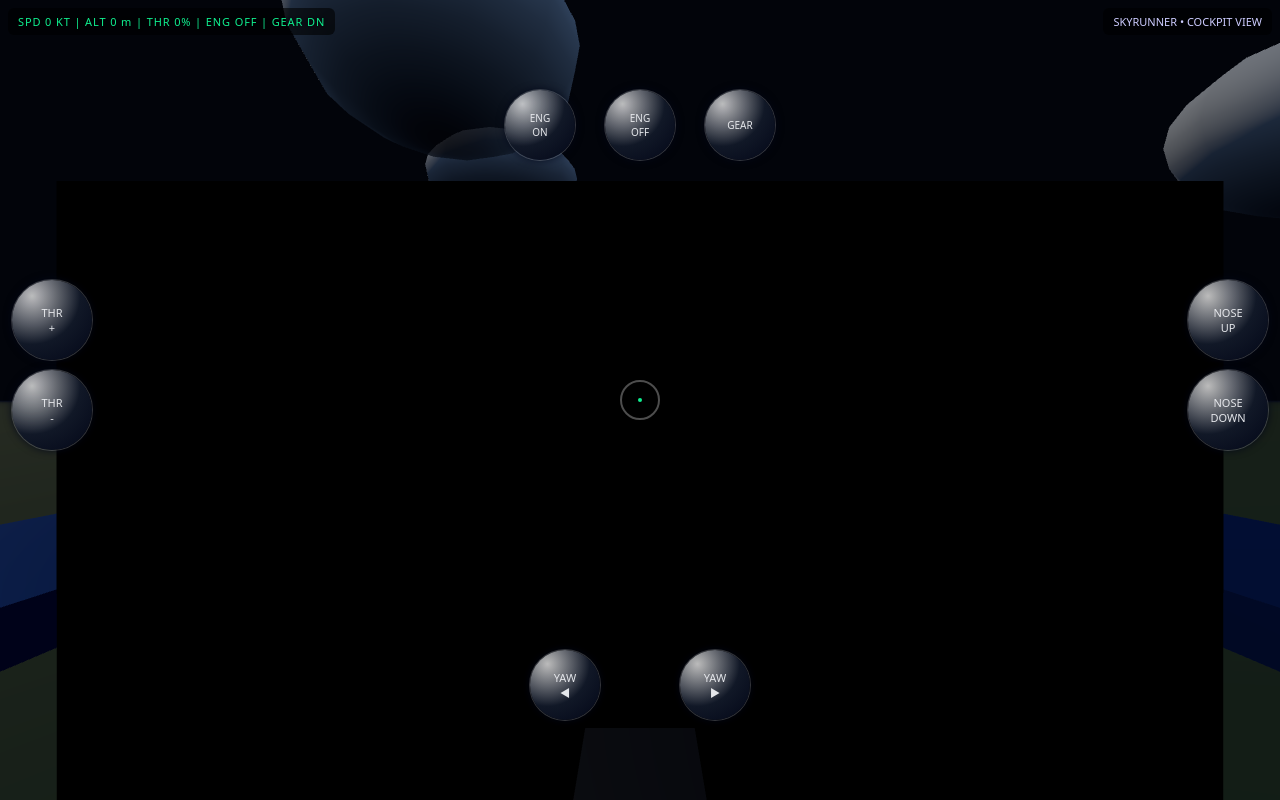
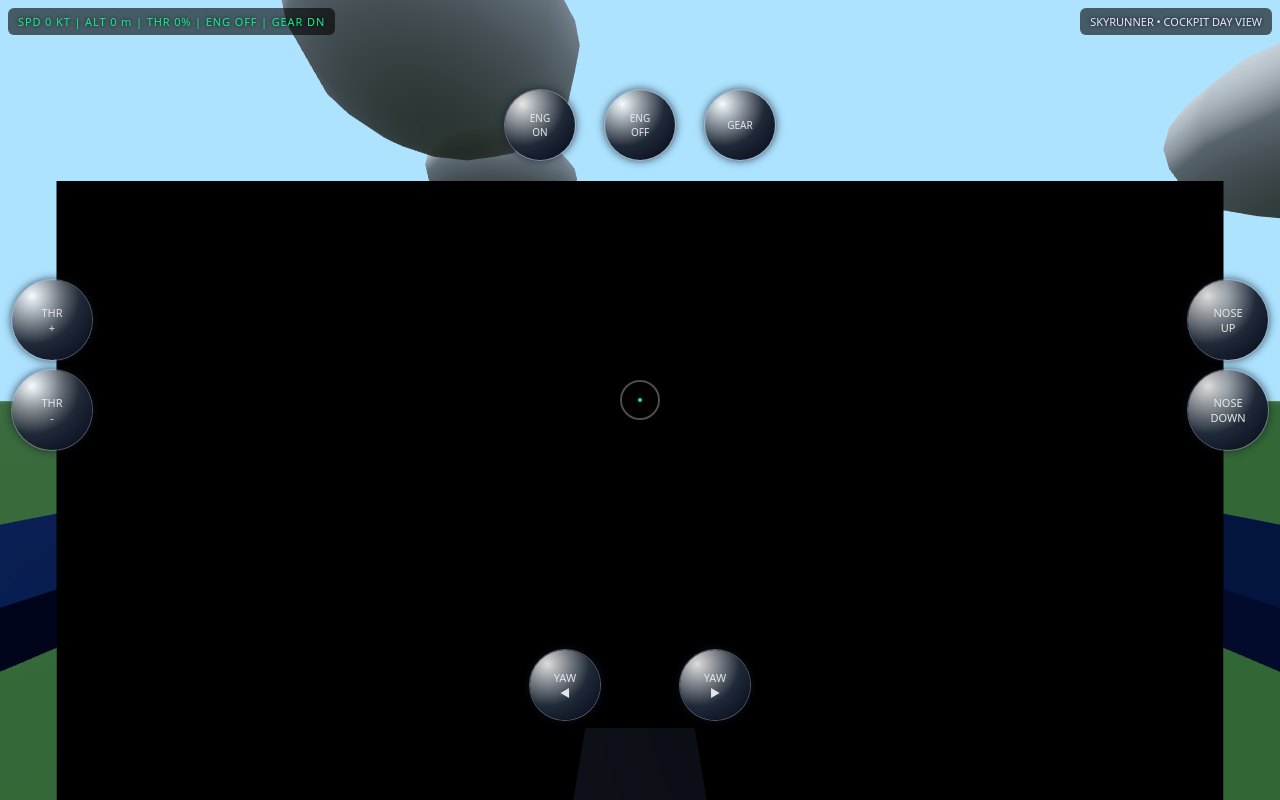
Before and after one commit to ulkerme-gif/Sky_runner, a plain HTML site: page index.html in a window 1280 px wide. Drawn offline with nearby package versions, Linux system fonts and the light colour scheme; animation ran at ten frames a second.

Commit message:
Update index.html

```diff
--- a/index.html
+++ b/index.html
@@ -2,7 +2,7 @@
 <html lang="tr">
 <head>
     <meta charset="UTF-8" />
-    <title>SkyRunner 3D - Cockpit View Jet</title>
+    <title>SkyRunner 3D - Cockpit Day Final</title>
     <meta name="viewport" content="width=device-width, initial-scale=1.0, maximum-scale=1.0, user-scalable=no" />
 
     <style>
@@ -17,14 +17,15 @@
             width: 100%;
             height: 100%;
             overflow: hidden;
-            background: radial-gradient(circle at top, #071729 0%, #02040a 45%, #000000 100%);
+            /* GÜNDÜZ GÖKYÜZÜ ARKAPLANI */
+            background: linear-gradient(to bottom, #aee3ff 0%, #e0f3ff 45%, #bcd7ff 100%);
             font-family: system-ui, -apple-system, BlinkMacSystemFont, "Segoe UI", sans-serif;
         }
 
         #game-container {
             position: relative;
-            width: 100vw;
-            height: 100vh;
+            width: 100%;
+            height: 100%;
             overflow: hidden;
             background: transparent;
         }
@@ -63,7 +64,7 @@
             padding: 6px 10px;
             border-radius: 6px;
             background: rgba(0, 0, 0, 0.6);
-            color: #ccccff;
+            color: #e5e7ff;
             font-size: 11px;
             pointer-events: none;
             text-shadow: 0 0 4px #000;
@@ -120,10 +121,10 @@
             height: 80px;
             border-radius: 999px;
             background:
-                radial-gradient(circle at 25% 20%, #ffffffbb, #111827 55%, #020617 100%);
+                radial-gradient(circle at 25% 20%, #ffffffdd, #1f2937 55%, #020617 100%);
             box-shadow:
-                0 0 0 1px #ffffff33,
-                0 0 8px #020617;
+                0 0 0 1px #ffffff55,
+                0 0 10px rgba(15,23,42,0.9);
             display: flex;
             align-items: center;
             justify-content: center;
@@ -142,7 +143,7 @@
                 0 0 18px #0fef8f55;
         }
 
-        /* Kontroller yukarıda */
+        /* Kontroller */
 
         /* Sol: THR */
         .btn-thr-up {
@@ -216,7 +217,7 @@
 
     <div class="hud">
         <div id="hud-info">SPD 0 | ALT 0 | THR 0%</div>
-        <div id="hud-sub">SKYRUNNER • COCKPIT VIEW</div>
+        <div id="hud-sub">SKYRUNNER • COCKPIT DAY VIEW</div>
         <div id="hud-terrain">TERRAIN</div>
         <div id="hud-center"></div>
 
@@ -252,10 +253,13 @@
     });
     renderer.setPixelRatio(window.devicePixelRatio || 1);
     renderer.setSize(container.clientWidth, container.clientHeight);
-    renderer.setClearColor(0x02040a, 1);
+
+    // GÜNDÜZ GÖKYÜZÜ RENGİ
+    renderer.setClearColor(0xaee3ff, 1);
 
     const scene = new THREE.Scene();
-    scene.fog = new THREE.FogExp2(0x020617, 0.0008);
+    // GÜNDÜZ SİSİ
+    scene.fog = new THREE.FogExp2(0xcfe8ff, 0.00035);
 
     const camera = new THREE.PerspectiveCamera(
         60,
@@ -264,27 +268,27 @@
         8000
     );
 
-    // Işıklar
-    const hemi = new THREE.HemisphereLight(0x8fbfff, 0x050811, 0.9);
+    // Işıklar (daha parlak gündüz)
+    const hemi = new THREE.HemisphereLight(0xdbeafe, 0x2f3b2f, 1.0);
     scene.add(hemi);
 
-    const dir = new THREE.DirectionalLight(0xfff2cc, 1.1);
-    dir.position.set(200, 300, 120);
+    const dir = new THREE.DirectionalLight(0xffffff, 1.25);
+    dir.position.set(200, 400, 120);
     dir.castShadow = true;
     scene.add(dir);
 
     // "Güneş"
-    const sunGeo = new THREE.SphereGeometry(50, 32, 32);
-    const sunMat = new THREE.MeshBasicMaterial({ color: 0xfff4d2 });
+    const sunGeo = new THREE.SphereGeometry(60, 32, 32);
+    const sunMat = new THREE.MeshBasicMaterial({ color: 0xfff7d6 });
     const sun = new THREE.Mesh(sunGeo, sunMat);
-    sun.position.set(-800, 800, -1500);
+    sun.position.set(-800, 900, -1500);
     scene.add(sun);
 
-    // Zemin
+    // Zemin (daha açık yeşil)
     const groundGeo = new THREE.PlaneGeometry(6000, 6000, 32, 32);
     const groundMat = new THREE.MeshStandardMaterial({
-        color: 0x0b261b,
-        roughness: 0.95,
+        color: 0x3b7f3b,
+        roughness: 0.9,
         metalness: 0.0
     });
     const ground = new THREE.Mesh(groundGeo, groundMat);
@@ -296,7 +300,7 @@
     // Pist
     const runwayGeo = new THREE.PlaneGeometry(1600, 60);
     const runwayMat = new THREE.MeshStandardMaterial({
-        color: 0x22252b,
+        color: 0x2f343c,
         roughness: 0.8,
         metalness: 0.2
     });
@@ -309,8 +313,8 @@
     // Pist çizgileri (runway ekseni Z)
     const stripeMat = new THREE.MeshStandardMaterial({
         color: 0xffffff,
-        roughness: 0.9,
-        metalness: 0.0
+        roughness: 0.8,
+        metalness: 0.1
     });
     for (let i = -750; i <= 750; i += 80) {
         const stripeGeo = new THREE.PlaneGeometry(18, 3);
@@ -323,7 +327,7 @@
     // Yan kenar çizgileri
     const edgeMat = new THREE.MeshStandardMaterial({
         color: 0xfafafa,
-        roughness: 0.95,
+        roughness: 0.9,
         metalness: 0.0
     });
     const edgeGeo = new THREE.PlaneGeometry(1600, 1.5);
@@ -335,12 +339,12 @@
     rightEdge.position.set(27, 0.03, 0);
     scene.add(leftEdge, rightEdge);
 
-    // Bulutlar
+    // Bulutlar (gündüz, hafif daha opak)
     const clouds = [];
     const cloudMat = new THREE.MeshLambertMaterial({
         color: 0xffffff,
         transparent: true,
-        opacity: 0.75
+        opacity: 0.9
     });
     for (let i = 0; i < 25; i++) {
         const cg = new THREE.SphereGeometry(THREE.MathUtils.randFloat(40, 80), 12, 12);
@@ -367,7 +371,6 @@
 
     const jet = new THREE.Group();
 
-    // Referanslar
     let leftWing, rightWing, tail;
     let flapL, flapR, elevonL, elevonR;
     let rudderL, rudderR;
@@ -381,9 +384,9 @@
 
     // Malzemeler
     const hullMetalMaterial = new THREE.MeshStandardMaterial({
-        color: 0x1e293b,
+        color: 0x1f2937,
         metalness: 0.9,
-        roughness: 0.32
+        roughness: 0.28
     });
     const accentBlueMaterial = new THREE.MeshStandardMaterial({
         color: 0x2563eb,
@@ -432,10 +435,10 @@
     });
     const canopyOuterMaterial = new THREE.MeshPhysicalMaterial({
         color: 0x93c5fd,
-        roughness: 0.05,
-        metalness: 0.1,
+        roughness: 0.08,
+        metalness: 0.15,
         transparent: true,
-        opacity: 0.3,   // daha şeffaf cam
+        opacity: 0.22,  // GÜNDÜZ İÇİN DAHA ŞEFFAF
         reflectivity: 1.0,
         clearcoat: 0.9
     });
@@ -525,7 +528,6 @@
     canopyFrame.castShadow = true;
     jet.add(canopyFrame);
 
-    // Ön cam çerçevesi
     const frontFrameGeo = new THREE.BoxGeometry(0.1, 0.9, 1.6);
     const frontFrame = new THREE.Mesh(frontFrameGeo, canopyFrameMaterial);
     frontFrame.position.set(3.4, 0.7, 0);
@@ -714,22 +716,18 @@
 
     // ------------------ KOKPİT İÇİ ------------------
 
-    // Kokpit rig: kamerayı buna bağlayacağız
     cockpitRig = new THREE.Object3D();
     cockpitRig.position.set(2.4, 0.8, 0);
     jet.add(cockpitRig);
 
-    // Kamerayı kokpite koy
     cockpitRig.add(camera);
-    camera.position.set(0, 0.05, 0); // pilotun kafası gibi
+    camera.position.set(0, 0.05, 0);
 
-    // Kokpit paneli
     const panelGeo = new THREE.BoxGeometry(2.6, 1.0, 0.15);
     const cockpitPanel = new THREE.Mesh(panelGeo, panelMaterial);
     cockpitPanel.position.set(3.3, -0.1, 0);
     jet.add(cockpitPanel);
 
-    // Panelde ekranlar
     const screenGeo = new THREE.PlaneGeometry(0.6, 0.4);
     const screenMats = [
         new THREE.MeshBasicMaterial({ color: 0x22c55e, transparent: true, opacity: 0.8 }),
@@ -750,18 +748,16 @@
     addScreen(-0.4, -0.25, 1);
     addScreen(0.4, -0.25, 0);
 
-    // HUD cam (kokpit içi cam)
     const hudGlassGeo = new THREE.PlaneGeometry(1.8, 0.6);
     const hudGlassMat = new THREE.MeshBasicMaterial({
         color: 0x38bdf8,
         transparent: true,
-        opacity: 0.25
+        opacity: 0.18
     });
     const hudGlass = new THREE.Mesh(hudGlassGeo, hudGlassMat);
     hudGlass.position.set(3.1, 0.5, 0);
     jet.add(hudGlass);
 
-    // Kontrol kolu (joystick)
     controlStick = new THREE.Group();
 
     const stickBaseGeo = new THREE.CylinderGeometry(0.07, 0.1, 0.6, 10);
@@ -778,7 +774,6 @@
     controlStick.position.set(2.1, -0.1, 0);
     jet.add(controlStick);
 
-    // Kokpit yan paneller
     const sidePanelGeo = new THREE.BoxGeometry(1.2, 0.6, 0.1);
     const sidePanelL = new THREE.Mesh(sidePanelGeo, panelMaterial);
     const sidePanelR = new THREE.Mesh(sidePanelGeo, panelMaterial);
@@ -788,13 +783,11 @@
     sidePanelR.rotation.y = THREE.MathUtils.degToRad(-15);
     jet.add(sidePanelL, sidePanelR);
 
-    // Kokpit taban
     const floorGeo = new THREE.BoxGeometry(2.5, 0.08, 1.6);
     const floor = new THREE.Mesh(floorGeo, panelMaterial);
     floor.position.set(2.0, -0.4, 0);
     jet.add(floor);
 
-    // Jet sahneye eklendi
     scene.add(jet);
 
     // -----------------------
@@ -821,7 +814,6 @@
     const liftFactor = 35;
     const takeoffSpeed = 90;
 
-    // Kokpitten etrafa bakma
     let viewYawOffset = 0;
     let viewPitchOffset = 0;
 
@@ -829,9 +821,9 @@
     const hudTerrain = document.getElementById("hud-terrain");
 
     function resetFlight() {
-        // Pistin üstüne, kalkışa hazır pozisyon
+        // Pistin üzerinde kalkışa hazır konum
         jet.position.set(0, 2.4, 650);
-        jet.rotation.set(0, -Math.PI / 2, 0); // burun -Z yönüne bakıyor
+        jet.rotation.set(0, -Math.PI / 2, 0);
         speed = 0;
         throttle = 0;
         yawInput = 0;
@@ -845,7 +837,9 @@
         viewYawOffset = 0;
         viewPitchOffset = 0;
 
-        // İniş takımlarını tamamen aç
+        hudTerrain.textContent = "TERRAIN";
+        hudTerrain.style.opacity = "0";
+
         [
             noseWheel, mainWheelL, mainWheelR,
             gearStrutN, gearStrutL, gearStrutR
@@ -854,8 +848,10 @@
             o.scale.set(1, 1, 1);
         });
 
-        // Kontrol yüzeylerini sıfırla
-        [flapL, flapR, elevonL, elevonR, canardL, canardR, rudderL, rudderR].forEach(o => {
+        [
+            flapL, flapR, elevonL, elevonR,
+            canardL, canardR, rudderL, rudderR
+        ].forEach(o => {
             if (!o) return;
             o.rotation.x = 0;
             o.rotation.y = 0;
@@ -906,7 +902,7 @@
     function updateLandingGear(dt) {
         const targetVisible = (!airborne) || landingGearExtended;
         const targetScale = targetVisible ? 1.0 : 0.0;
-        const lerpFactor = 4.0 * dt; // biraz daha yumuşak
+        const lerpFactor = 4.0 * dt;
 
         function lerpScale(obj) {
             if (!obj) return;
@@ -930,7 +926,7 @@
         const elevonTarget = THREE.MathUtils.degToRad(pitchInput * -14);
         const canardTarget = THREE.MathUtils.degToRad(pitchInput * -16);
         const rudderTarget = THREE.MathUtils.degToRad(yawInput * -20);
-        const factor = 6 * dt; // önce 10'du, yumuşak
+        const factor = 6 * dt;
 
         if (flapL && flapR) {
             flapL.rotation.x = THREE.MathUtils.lerp(flapL.rotation.x, flapTarget, factor);
@@ -949,7 +945,6 @@
             rudderR.rotation.y = THREE.MathUtils.lerp(rudderR.rotation.y, rudderTarget, factor);
         }
 
-        // Joystick animasyonu (yumuşak)
         if (controlStick) {
             const targetPitch = THREE.MathUtils.degToRad(pitchInput * -18);
             const targetRoll = THREE.MathUtils.degToRad(yawInput * -22);
@@ -958,7 +953,6 @@
             controlStick.rotation.z = THREE.MathUtils.lerp(controlStick.rotation.z, targetRoll, s);
         }
 
-        // Burun tekeri yönlendirme
         if (noseWheel && !airborne) {
             const steerTarget = THREE.MathUtils.degToRad(yawInput * 30);
             const steerFactor = 5 * dt;
@@ -994,8 +988,6 @@
         const veryFast = speed > 170;
         const crazyPitch = Math.abs(jet.rotation.x) > 0.9;
         const crazyRoll = Math.abs(jet.rotation.z) > 1.2;
-
-        // yere çok yakınken yüksek hız/yanlış açı
         if (alt < 3 && (severeVertical || veryFast || crazyPitch || crazyRoll)) {
             return true;
         }
@@ -1007,7 +999,6 @@
         engineOn = false;
         throttle = Math.max(0, throttle - 0.5 * dt);
 
-        // Yerde kayıp yan dönme efekti
         speed *= 0.94;
         jet.position.y = 2.2;
 
@@ -1018,7 +1009,6 @@
         jet.rotation.x = THREE.MathUtils.lerp(jet.rotation.x, 0.6, 1.5 * dt);
         jet.rotation.z += 1.2 * dt;
 
-        // HUD "CRASH" gibi olsun
         hudTerrain.textContent = "CRASH";
         const blink = 0.5 + 0.5 * Math.sin(t * 10);
         hudTerrain.style.opacity = (0.4 + 0.6 * blink).toString();
@@ -1029,8 +1019,6 @@
         updateHUD();
 
         if (crashTimer > 3.0) {
-            hudTerrain.textContent = "TERRAIN";
-            hudTerrain.style.opacity = "0";
             resetFlight();
         }
     }
@@ -1041,7 +1029,6 @@
             return;
         }
 
-        // Motor kapalıysa throttle yavaşça düşsün
         if (!engineOn) {
             throttle = Math.max(0, throttle - 0.4 * dt);
         }
@@ -1065,12 +1052,10 @@
         const rollDiff = (rollTarget + rollAutoPitch) - rollCurrent;
         jet.rotation.z += rollDiff * 2.4 * dt;
 
-        // İleri hareket (model lokal +X ekseni)
         const forwardLocal = new THREE.Vector3(1, 0, 0);
         forwardLocal.applyQuaternion(jet.quaternion);
         jet.position.addScaledVector(forwardLocal, speed * dt);
 
-        // Kalkış / iniş
         if (!airborne) {
             jet.position.y = 2.4;
             verticalSpeed = 0;
@@ -1109,7 +1094,6 @@
             }
         }
 
-        // Kamera: kokpitten bakış + etrafa bakma
         if (cockpitRig) {
             const cockpitWorld = new THREE.Vector3();
             cockpitRig.getWorldPosition(cockpitWorld);
@@ -1118,14 +1102,12 @@
             const viewEuler = new THREE.Euler(viewPitchOffset, viewYawOffset, 0, "YXZ");
             viewDirLocal.applyEuler(viewEuler);
             const viewDirWorld = viewDirLocal.clone().applyQuaternion(jet.quaternion);
-
             const lookTarget = cockpitWorld.clone().add(viewDirWorld.multiplyScalar(200));
 
-            camera.position.set(0, 0.05, 0); // kokpit içinde sabit nokta (lokal)
+            camera.position.set(0, 0.05, 0);
             camera.lookAt(lookTarget);
         }
 
-        // Kanat animasyonu
         const wingOsc = Math.sin(t * 6) * 0.02 * throttle;
         if (leftWing && rightWing && tail) {
             leftWing.rotation.x = THREE.MathUtils.degToRad(3) + wingOsc;
@@ -1142,7 +1124,6 @@
         updateHUD();
     }
 
-    // Bulutlar
     function updateClouds(dt) {
         clouds.forEach(c => {
             c.position.x += 2 * dt;
@@ -1160,7 +1141,6 @@
         });
     }
 
-    // Butonlar
     function bindButton(selector, onPress, onRelease) {
         const el = document.querySelector(selector);
         if (!el) return;
@@ -1238,17 +1218,17 @@
         () => {}
     );
 
-    // Kokpitte etrafa bakma - canvas üzerinde sürükleme
+    // Kokpitten etrafa bakma (ekrana dokunup sürükle)
     let looking = false;
     let lastLookX = 0;
     let lastLookY = 0;
 
-    const maxViewYaw = 0.7;   // ~40°
-    const maxViewPitch = 0.4; // ~23°
+    const maxViewYaw = 0.7;
+    const maxViewPitch = 0.4;
 
     function onPointerDown(e) {
         if (e.pointerType === "mouse" && e.button !== 0) return;
-        if (crashed) return; // kazada bakış serbest de olabilir ama sade tutalım
+        if (crashed) return;
         if (e.target !== canvas) return;
         looking = true;
         lastLookX = e.clientX;
@@ -1278,7 +1258,6 @@
     window.addEventListener('pointerup', onPointerUp);
     window.addEventListener('pointercancel', onPointerUp);
 
-    // Animasyon döngüsü
     const clock = new THREE.Clock();
 
     function animate() {
@@ -1301,6 +1280,19 @@
         camera.aspect = w / h;
         camera.updateProjectionMatrix();
     });
+
+    // ---------------------------------------------------------------------
+    // KISA KULLANIM NOTLARI (yorum satırları)
+    //  - ENG ON: Motoru çalıştırır, throttle en az %20'ye çıkar.
+    //  - ENG OFF: Motoru kapatır, throttle yavaşça düşer.
+    //  - THR +/-: Gazı %0 - %100 arası arttır / azalt.
+    //  - NOSE UP / DOWN: Pitch kontrolü (burun kaldır / indir).
+    //  - YAW ◀ / ▶: Yaw kontrolü (sağa / sola dön).
+    //  - GEAR: Havadayken iniş takımlarını aç / kapat.
+    //  - Ekrana dokunup sürükleyerek kokpitten sağa/sola/yukarı/aşağı bak.
+    //  - Çok sert inersen veya garip açıyla piste çakılırsan CRASH olur,
+    //    uçak sürüklenir ve birkaç saniye sonra tekrar pistte baştan başlar.
+    // ---------------------------------------------------------------------
 })();
 </script>
 </body>
```
